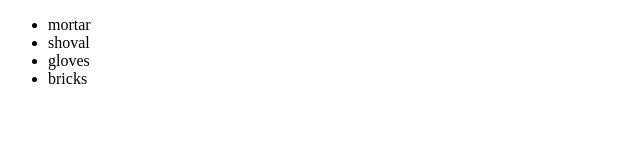
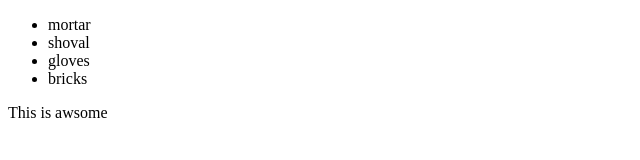
Before and after one commit to satishtr/demorepo, a plain HTML site: page index.html in a window 1280 px wide. Shown: the whole page, without its empty margins (0-640 px from the left). Drawn offline with Linux system fonts and the light colour scheme.

Commit message:
added module-one to index.html

```diff
--- a/index.html
+++ b/index.html
@@ -14,4 +14,8 @@
 
 	</div>
 </body>
+
+	<module-one>
+		<div>This is awsome</div>
+	</module-one>
 </html>
```
